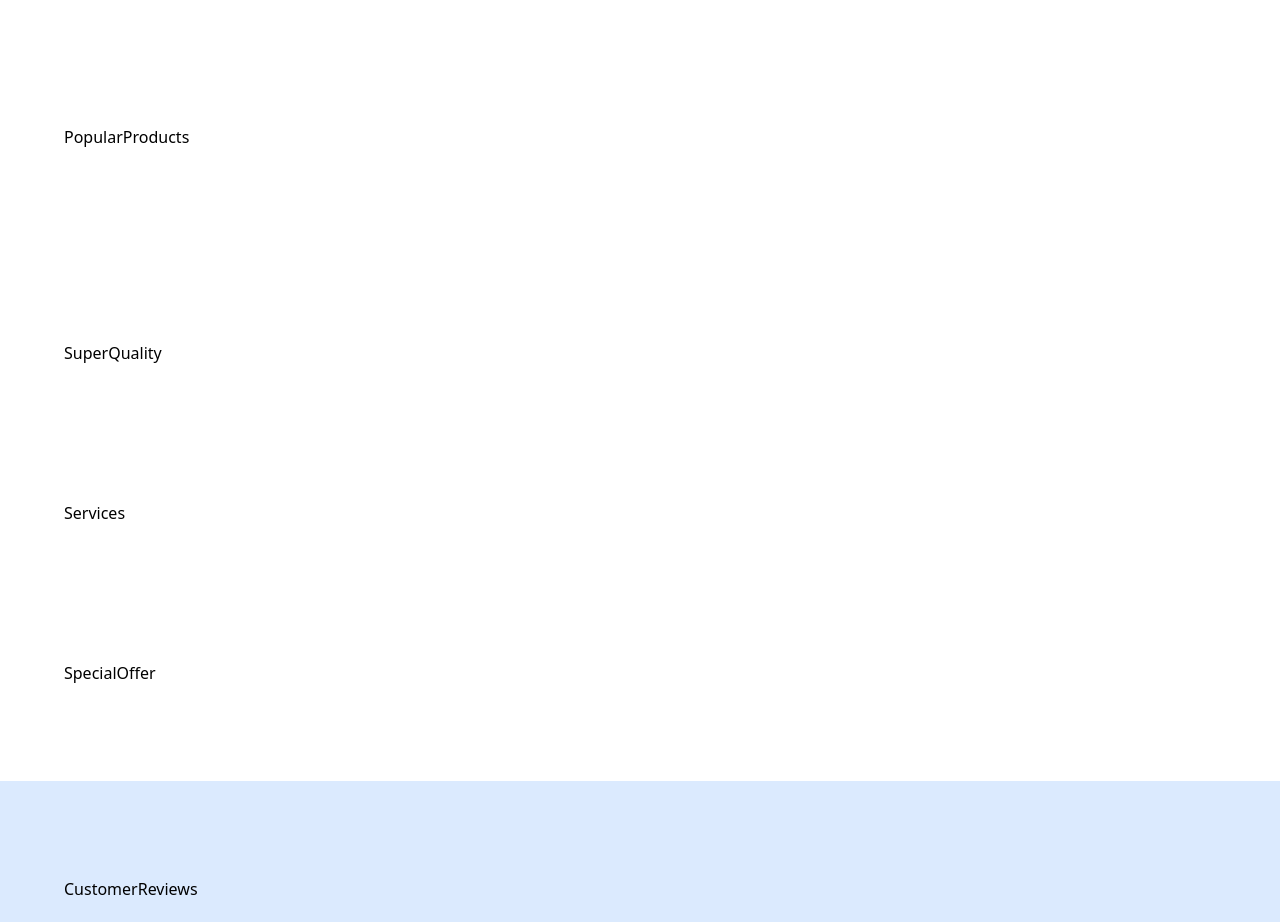
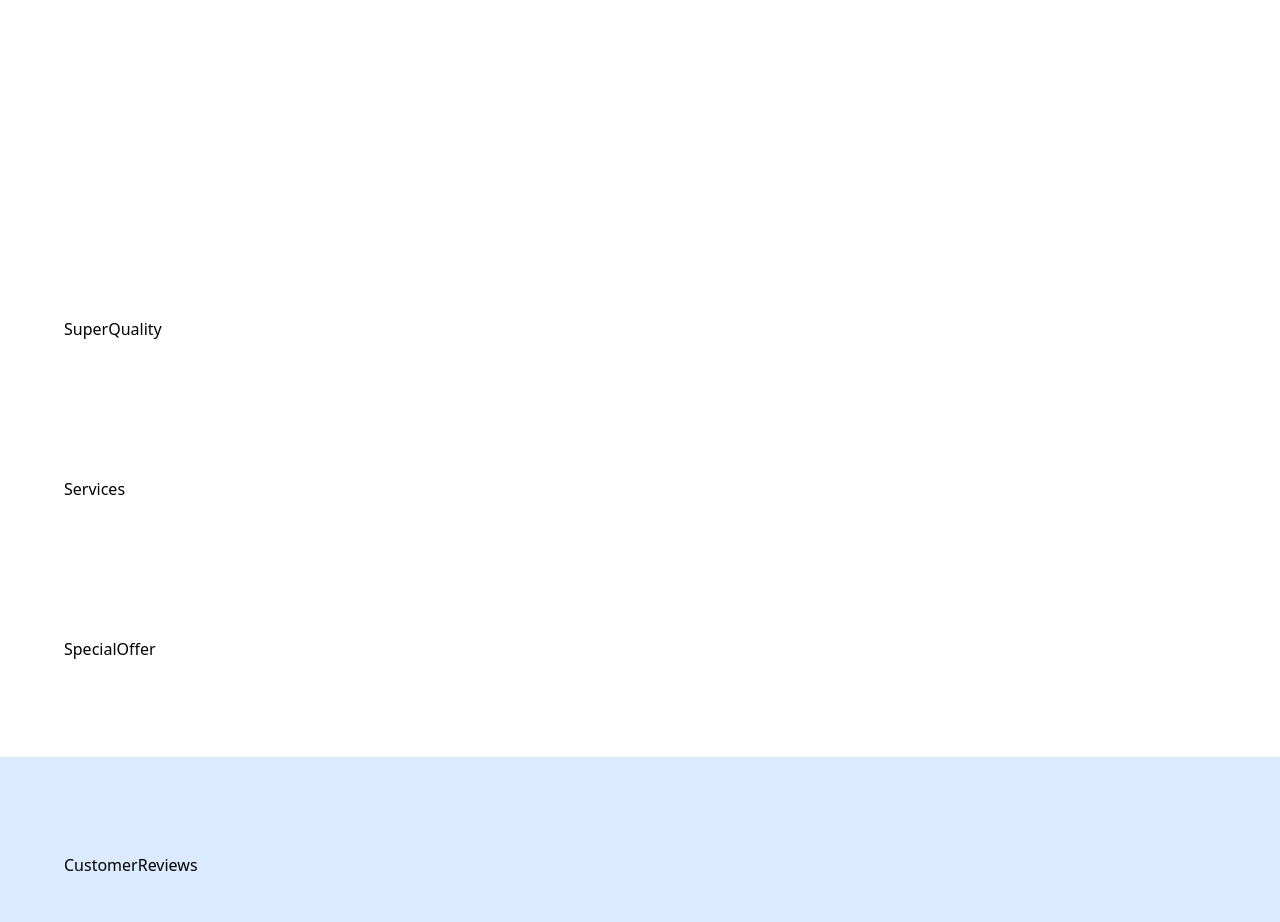
Before and after one commit to itssoumodip/Complete-Ecommerce-Website, a React (Vite) app in the folder nikeWebsite/: page / in a window 1280 px wide. Shown: the part 960-1882 px from the top of the page. Built offline with nearby package versions, Linux system fonts and the light colour scheme; a web font is replaced by a local one.

Commit message:
starting the popular product section

```diff
--- a/nikeWebsite/src/sections/PopularProducts.jsx
+++ b/nikeWebsite/src/sections/PopularProducts.jsx
@@ -1,7 +1,10 @@
+import { products } from "../constants";
 
 function PopularProducts() {
   return (
-    <div>PopularProducts</div>
+    <section id="products" className="max-container max-sm:mt-12">
+
+    </section>
   )
 }
 
```
